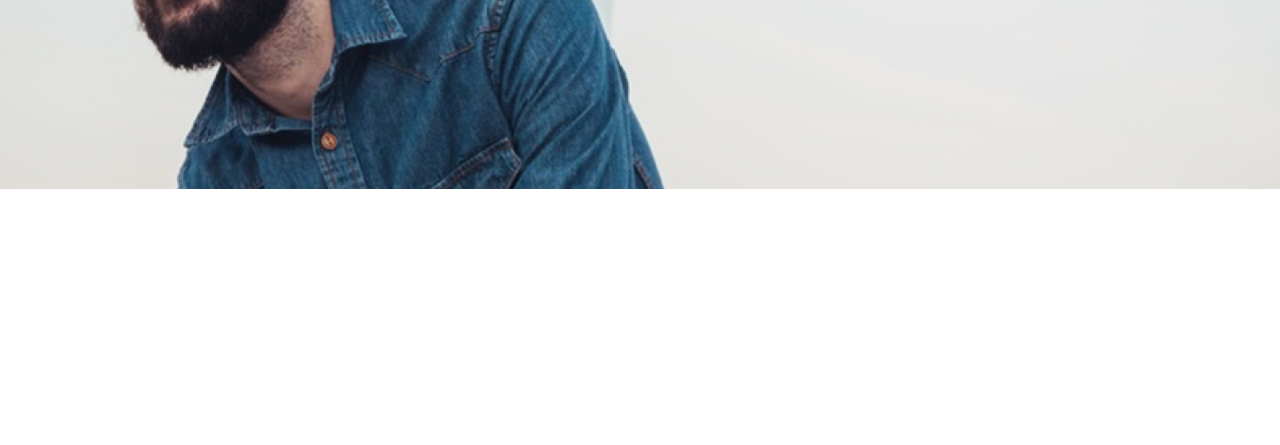
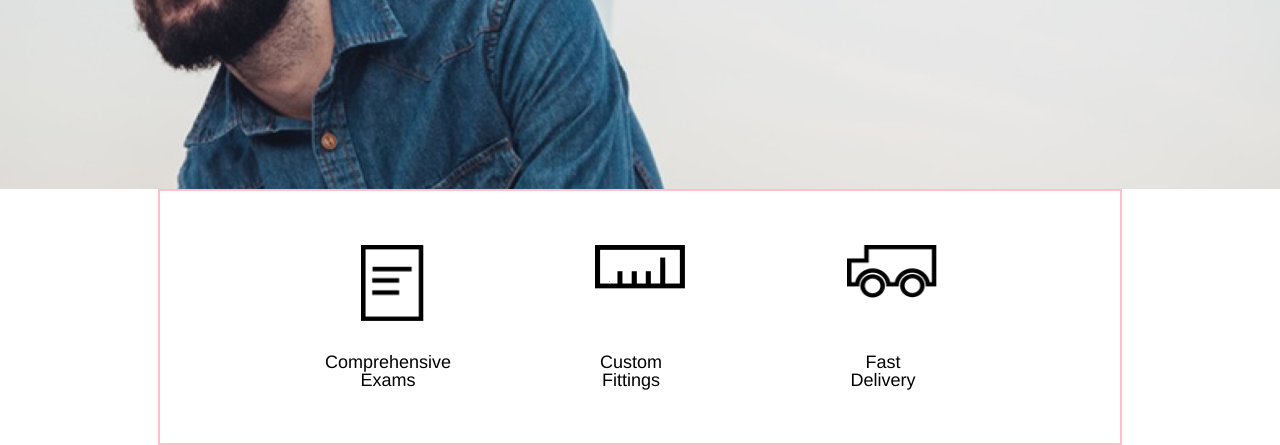
Before and after one commit to sajover/tortoiseshell_optics2, a plain HTML site: page index.html in a window 1280 px wide. Shown: the part 369-814 px from the top of the page. Drawn offline with Linux system fonts and the light colour scheme; files whose address does not match are found by name.

Commit message:
Add icons.

```diff
--- a/index.html
+++ b/index.html
@@ -25,5 +25,24 @@
         </div>
       </div>
     </header>
+    <div class="background">
+      <div class="icons container">
+        <div class="icon paper">
+          <img src="resources/images/paper-icon.png" alt="paper">
+          <span>Comprehensive <br> Exams</span>
+        </div>
+        <div class="icon ruler">
+          <img src="resources/images/ruler-icon.png" alt="ruler">
+          <span>Custom <br>Fittings</span>
+        </div>
+        <div class="icon truck">
+          <img src="resources/images/truck-icon.png" alt="truck">
+          <span>Fast <br>Delivery</span>
+        </div>
+    </div> <!--end background-->
+
+
+
+    </div>
   </body>
 </html>
--- a/resources/css/style.css
+++ b/resources/css/style.css
@@ -7,6 +7,7 @@ html {
 
 .container {
   width: 960px;
+  border: 2px solid pink;
 }
 
 
@@ -20,6 +21,7 @@ header {
   display: flex;
   flex-direction: column;
   align-items: center;
+
 
 }
 
@@ -76,3 +78,46 @@ h1  {
   font-size: 2rem;
   line-height: 1.2;
 }
+
+/* ICONS */
+
+.background {
+  display: flex;
+  justify-content: center;
+}
+
+.icons {
+  display: flex;
+  flex-direction: row;
+  justify-content: center;
+}
+
+.icon {
+  display: flex;
+  flex-direction: column;
+  height: 8rem;
+  justify-content: space-between;
+  margin: 3rem 0rem;
+}
+
+.icon.paper, .icon.ruler {
+  margin-right: 6rem;
+}
+
+
+
+.paper img {
+  width: 3.5rem;
+  height: auto;
+}
+
+.ruler img, .truck img {
+  width: 5rem;
+  height: auto;
+}
+
+
+.icon span {
+  color: black;
+  text-align: center;
+}
```
Also changed, not shown: resources/images/ruler-icon0.png (added).
